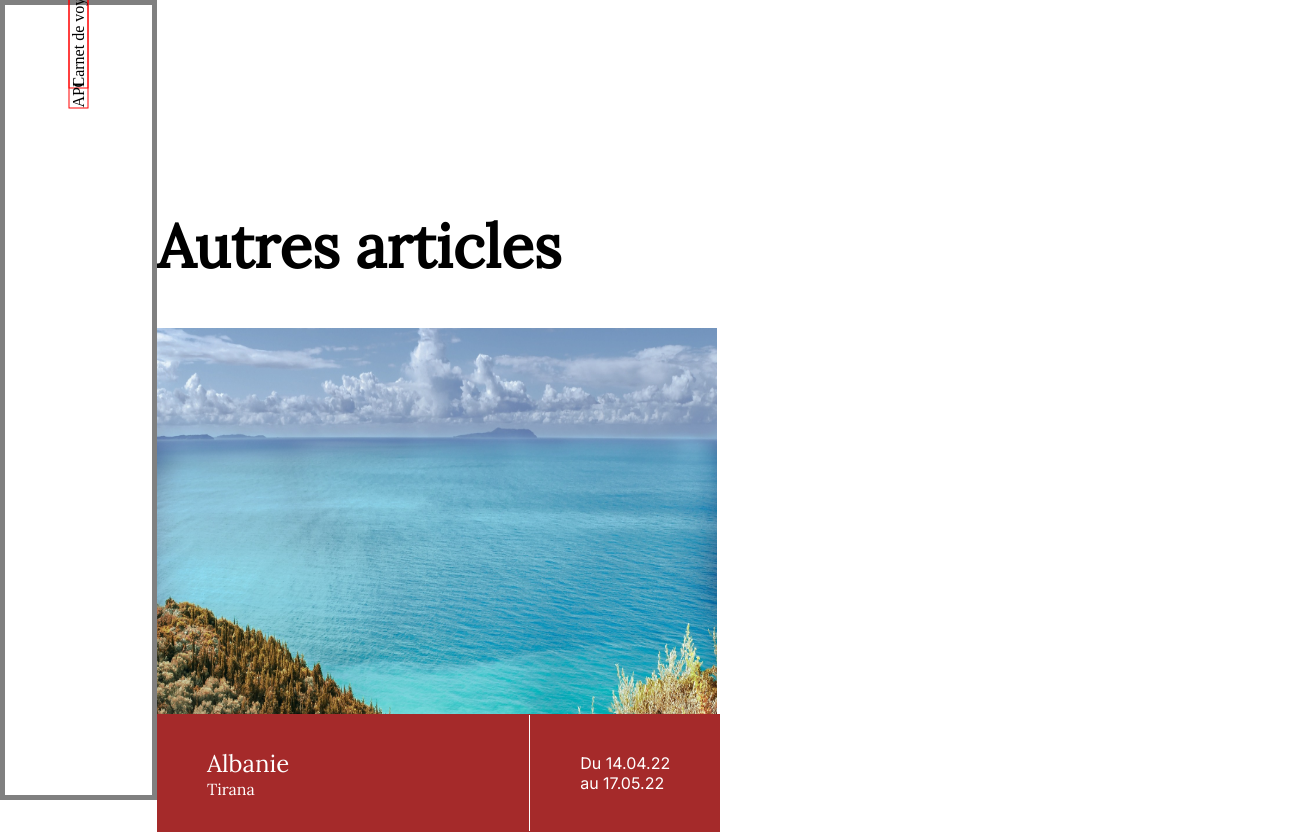
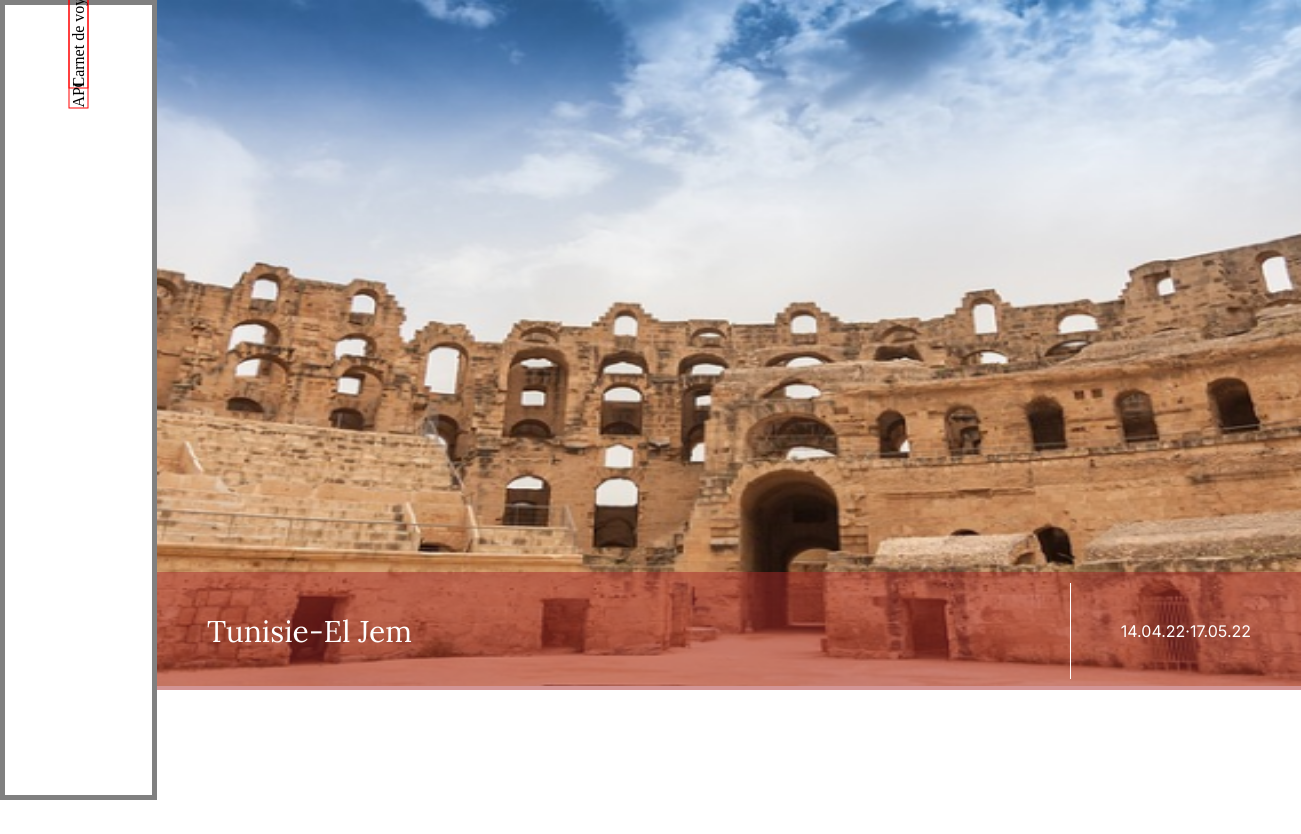
Before and after one commit to JulieNonnon/carnet-de-voyage_julie, an Angular app: page / in a window 1280 px wide. Shown: the top 834 px of the page, 1301 px wide, since content can reach past the window. Built offline with nearby package versions, Linux system fonts and the light colour scheme.

Commit message:
feature: home page created, to be fixed later

```diff
--- a/src/app/app-routing.module.ts
+++ b/src/app/app-routing.module.ts
@@ -1,7 +1,11 @@
 import { NgModule } from '@angular/core';
 import { RouterModule, Routes } from '@angular/router';
+import { HomeComponent } from './pages/home/home.component';
 
-const routes: Routes = [];
+const routes: Routes = [
+  { path: "", component: HomeComponent},
+  // { path: "article", component: TodoAddTaskComponent},
+];
 
 @NgModule({
   imports: [RouterModule.forRoot(routes)],
--- a/src/app/app.component.html
+++ b/src/app/app.component.html
@@ -2,7 +2,6 @@
 
 <!-- test component -->
 
-<!-- <app-home-latest-article></app-home-latest-article> -->
-<app-home-other-articles></app-home-other-articles>
+<router-outlet></router-outlet>
 
 <app-footer></app-footer>
--- a/src/app/app.module.ts
+++ b/src/app/app.module.ts
@@ -7,6 +7,7 @@ import { HeaderComponent } from './components/header/header.component';
 import { FooterComponent } from './components/footer/footer.component';
 import { HomeLatestArticleComponent } from './components/home-latest-article/home-latest-article.component';
 import { HomeOtherArticlesComponent } from './components/home-other-articles/home-other-articles.component';
+import { HomeComponent } from './pages/home/home.component';
 
 
 @NgModule({
@@ -15,7 +16,9 @@ import { HomeOtherArticlesComponent } from './components/home-other-articles/hom
     HeaderComponent,
     FooterComponent,
     HomeLatestArticleComponent,
-    HomeOtherArticlesComponent
+    HomeOtherArticlesComponent,
+    HomeComponent
+
   ],
   imports: [
     BrowserModule,
--- /dev/null
+++ b/src/app/pages/home/home.component.html
@@ -0,0 +1,2 @@
+<app-home-latest-article></app-home-latest-article>
+<app-home-other-articles></app-home-other-articles>
--- a/src/styles.css
+++ b/src/styles.css
@@ -5,6 +5,13 @@
     box-sizing: border-box;
 }
 
+:root {
+    --colorBloc: #C96B41;
+    --colorHeader: #EEDFD4;
+    --colorTextCasual: #000000;
+    --colorTextBloc: #FFFFFF;
+  }
+
 h1, h2 {
     font-family: 'Lora', serif;
     font-size: 60px;
```
Also changed, not shown: src/app/pages/home/home.component.ts (added, +10 -0 lines), src/app/pages/home/home.component.css (added), 1 other file (tests, documents, lock files or other folders).
